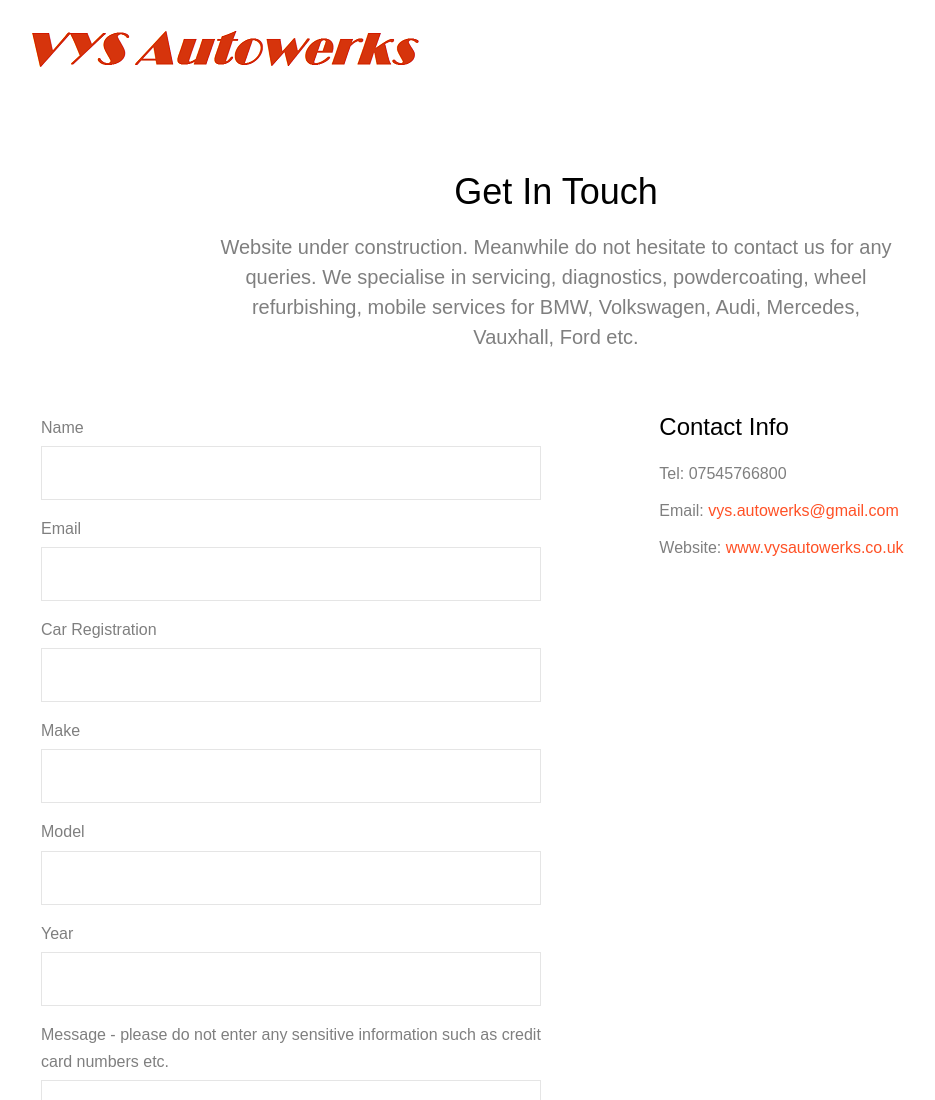
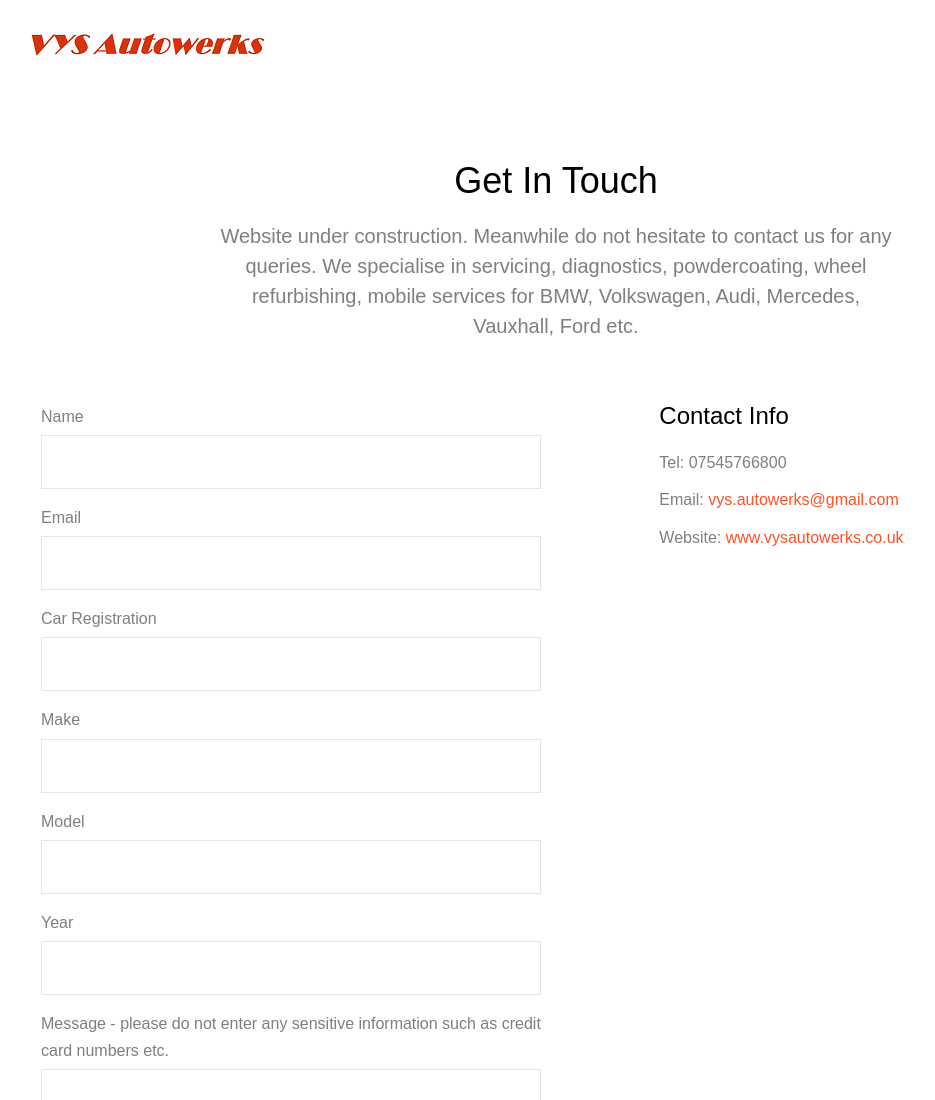
Before and after one commit to vysautowerks/vysautowerks, a plain HTML site: page index.html in a window 1280 px wide. Shown: the top 1100 px of the page, without its empty margins (84-1019 px from the left). Drawn offline with Linux system fonts and the light colour scheme; files whose address does not match are found by name.

Commit message:
Update index.html

```diff
--- a/index.html
+++ b/index.html
@@ -49,7 +49,7 @@
 	<div id="fh5co-page">
 		<header id="fh5co-header" role="banner">
 			<div class="container">
-				<div id="fh5co-logo"><a href="index.html"><img src="images/logo.png" alt="Free HTML5 Website Template"></a></div>
+				<div id="fh5co-logo"><a href="index.html"><img src="images/logovys.png" alt="Free HTML5 Website Template"></a></div>
 			</div>
 		</header>
 		<!-- Header -->
```
